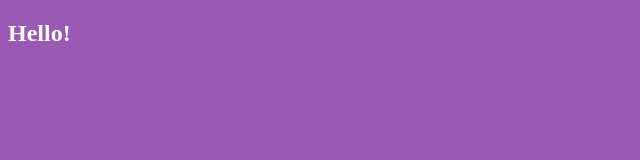
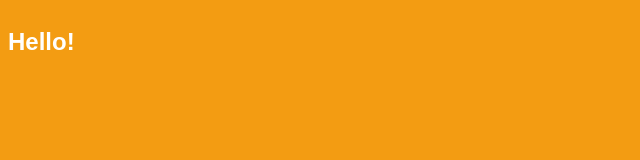
Before and after one commit to glassk/momentum-clone, a website built with Parcel: page challenges/day5/index.html in a window 1280 px wide. Shown: the whole page, without its empty margins (0-640 px from the left). Built offline with nearby package versions, Linux system fonts and the light colour scheme.

Commit message:
Day 5 Code Challenge Solution

```diff
--- a/challenges/day5/src/index.js
+++ b/challenges/day5/src/index.js
@@ -1,20 +1,25 @@
 import './styles.css';
 
-const body = document.querySelector('body');
+const body = document.body;
+
+const WIDE_SCREEN = 'wideScreen';
+const MEDIUM_SCREEN = 'mediumScreen';
+const NARROW_SCREEN = 'narrowScreen';
 
 function handleResize() {
-  const narrowClass = 'narrow';
-  const widenClass = 'widen';
-  const currentWidth = window.innerWidth;
+  const width = window.innerWidth;
 
-  if (currentWidth < 760) {
-    body.classList.add(narrowClass);
-  } else if (currentWidth > 1260) {
-    body.classList.add(widenClass);
+  if (width > 1000) {
+    body.classList.add(WIDE_SCREEN);
+    body.classList.remove(MEDIUM_SCREEN);
+  } else if (width <= 1000 && width >= 700) {
+    body.classList.add(MEDIUM_SCREEN);
+    body.classList.remove(WIDE_SCREEN, NARROW_SCREEN);
   } else {
-    body.classList.remove(narrowClass);
-    body.classList.remove(widenClass);
+    body.classList.add(NARROW_SCREEN);
+    body.classList.remove(MEDIUM_SCREEN);
   }
 }
 
+handleResize();
 window.addEventListener('resize', handleResize);
--- a/challenges/day5/src/styles.css
+++ b/challenges/day5/src/styles.css
@@ -1,15 +1,20 @@
 body {
-  background-color: #9b59b6;
+  font-family: sans-serif;
+  display: flex;
 }
 
 h2 {
   color: white;
 }
 
-.widen {
+.wideScreen {
   background-color: #f39c12;
 }
 
-.narrow {
+.mediumScreen {
+  background-color: #9b59b6;
+}
+
+.narrowScreen {
   background-color: #3498db;
 }
```
